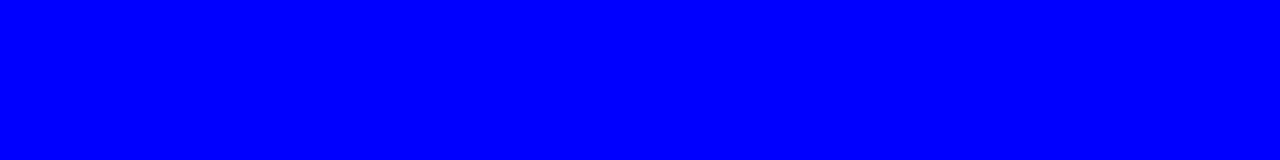
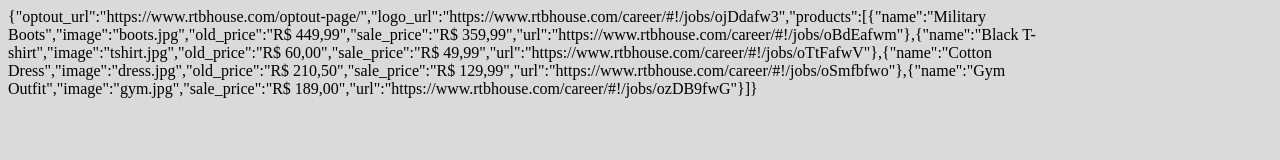
Before and after one commit to atmonello/banner-html, a website built with webpack: page public/index.html in a window 1280 px wide. Built offline with nearby package versions, Linux system fonts and the light colour scheme.

Commit message:
Implementando leitura do JSON

```diff
--- /dev/null
+++ b/public/products.json
@@ -0,0 +1,33 @@
+{
+	"optout_url": "https://www.rtbhouse.com/optout-page/",
+	"logo_url": "https://www.rtbhouse.com/career/#!/jobs/ojDdafw3",
+	"products": [
+		{
+			"name": "Military Boots",
+			"image": "boots.jpg",
+			"old_price": "R$ 449,99",
+			"sale_price": "R$ 359,99",
+			"url": "https://www.rtbhouse.com/career/#!/jobs/oBdEafwm"
+		},
+		{
+			"name": "Black T-shirt",
+			"image": "tshirt.jpg",
+			"old_price": "R$ 60,00",
+			"sale_price": "R$ 49,99",
+			"url": "https://www.rtbhouse.com/career/#!/jobs/oTtFafwV"
+		},
+		{
+			"name": "Cotton Dress",
+			"image": "dress.jpg",
+			"old_price": "R$ 210,50",
+			"sale_price": "R$ 129,99",
+			"url": "https://www.rtbhouse.com/career/#!/jobs/oSmfbfwo"
+		},
+		{
+			"name": "Gym Outfit",
+			"image": "gym.jpg",
+			"sale_price": "R$ 189,00",
+			"url": "https://www.rtbhouse.com/career/#!/jobs/ozDB9fwG"
+		}
+	]
+}
--- /dev/null
+++ b/src/assets/js/Products.js
@@ -0,0 +1,16 @@
+/* eslint-disable import/no-mutable-exports */
+/* eslint-disable array-callback-return */
+const Products = {};
+let Loaded = false;
+
+fetch('/products.json')
+  .then((res) => res.json())
+  .then((data) => {
+    Object.keys(data).map((key) => {
+      Products[key] = data[key];
+    });
+    Loaded = true;
+  });
+
+
+export { Products, Loaded };
--- a/src/assets/stylesheets/base.scss
+++ b/src/assets/stylesheets/base.scss
@@ -1,4 +1,4 @@
-$backgroundColor: blue;
+$backgroundColor: #dadada;
 
 body {
   background-color: $backgroundColor;
--- a/src/index.js
+++ b/src/index.js
@@ -1 +1,11 @@
 import './assets/stylesheets/base.scss';
+import { Products as GetProducts, Loaded } from './assets/js/Products';
+
+const checkLoadedProducts = setInterval(() => {
+  if (Loaded) {
+    clearInterval(checkLoadedProducts);
+    const div = document.createElement('div');
+    div.innerHTML = JSON.stringify(GetProducts);
+    document.body.appendChild(div);
+  }
+}, 100);
```
Also changed, not shown: .babelrc, .eslintrc.json.
